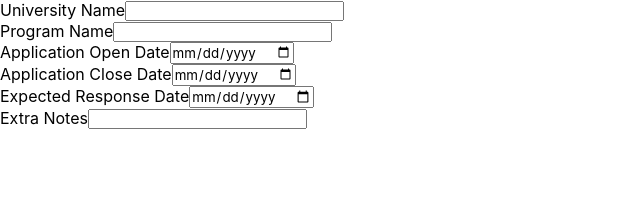
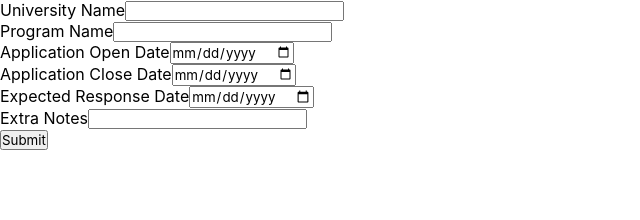
Before and after one commit to Saadkhalid913/Unify, a React (Create React App) app in the folder unify/: page /applications/add in a window 1280 px wide. Shown: the top 220 px of the page, without its empty margins (0-640 px from the left). Built offline with nearby package versions, Linux system fonts and the light colour scheme.

Commit message:
Added validation on frontend

```diff
--- a/unify/src/components/AppCreatePage/AppCreateForm.tsx
+++ b/unify/src/components/AppCreatePage/AppCreateForm.tsx
@@ -1,6 +1,7 @@
-import { Application, Extracurricular } from "../@types"
+import { Application, ApplicationSubmission, Extracurricular } from "../@types"
 import React , {useState} from 'react'
 import * as joi from "joi"
+import { toast } from "react-toastify"
 
 interface AppCreateFormProps {
     onSubmit: (app: Application) => void
@@ -10,7 +11,7 @@ const AppCreateForm = (props: AppCreateFormProps) => {
     const [programName, setProgramName] = useState("")
     const [applicationOpenDate, setApplicationOpenDate] = useState(0)
     const [applicationCloseDate, setApplicationCloseDate] = useState(0)
-    const [ExpectedResponseDate, setExpectedResponseDate] = useState(0)
+    const [expectedResponseDate, setExpectedResponseDate] = useState(0)
     const [relevantExtracurriculars, setRelevantExtracurriculars] = useState<Extracurricular[]>([])
     const [notes, setNotes] = useState("")
 
@@ -45,9 +46,69 @@ const AppCreateForm = (props: AppCreateFormProps) => {
                         <input name = "notes" onChange = {(e) => {setNotes(e.target.value)}} defaultValue = {notes} />
                 </div>
             </div>
+            <button onClick = { async () => {
+                const app: ApplicationSubmission = {uniName, programName, applicationOpenDate, applicationCloseDate, expectedResponseDate, notes, relevantExtracurriculars}
+                console.log(app)
+                const isValid = await ValidateApplication(app)
+                if (isValid) return toast.info("Valid Application!")
+                else return
+            }}>
+
+                Submit
+            </button>
         </div>
     )
 }
 
 
+async function ValidateApplication(app: Object): Promise<boolean>  {
+    const schema = joi.object({
+        uniName: joi.string()
+            .min(6)
+            .max(255)
+            .required()
+            .messages({
+                "string.min": "University name must be at least 6 characters"
+            }),
+
+        programName: joi.string()
+                        .min(6)
+                        .max(255)
+                        .required(),
+
+        applicationOpenDate: joi.date()
+                                .min(1)
+                                .options({convert: true})
+                                .required()
+                                .messages({"date.min": "Please Enter a valid application open date"}),
+
+        applicationCloseDate: joi.date()
+                                .min(6)
+                                .options({convert: true})
+                                .required()
+                                .messages({"date.min": "Please Enter a valid application close date"}),
+
+        expectedResponseDate : joi.date()
+                                .min(6)
+                                .options({convert: true})
+                                .messages({"date.min": "Please Enter a valid response date"}),
+
+
+        relevantExtracurriculars: joi.array(),
+
+        notes: joi.string().min(1).max(4096),
+
+        includeAllExtraCurriculars: joi.number()
+    })
+
+    try {
+        await schema.validateAsync(app)
+        return true
+    }
+    catch(err: any) {
+        toast.error(err.details[0].message)
+        return false
+    }
+}
+
 export default AppCreateForm
--- a/unify/src/components/AppCreatePage/AppCreatePage.tsx
+++ b/unify/src/components/AppCreatePage/AppCreatePage.tsx
@@ -1,4 +1,4 @@
-import React, { Component, useContext } from 'react'
+import React, { useContext } from 'react'
 import { Redirect, RouteComponentProps } from 'react-router-dom'
 import tokenContext from '../../contexts/tokenContext'
 import AppCreateForm from './AppCreateForm'
```
Also changed, not shown: unify/src/components/@types.tsx (+10 -0 lines), 1 other file (tests, documents, lock files or other folders).
